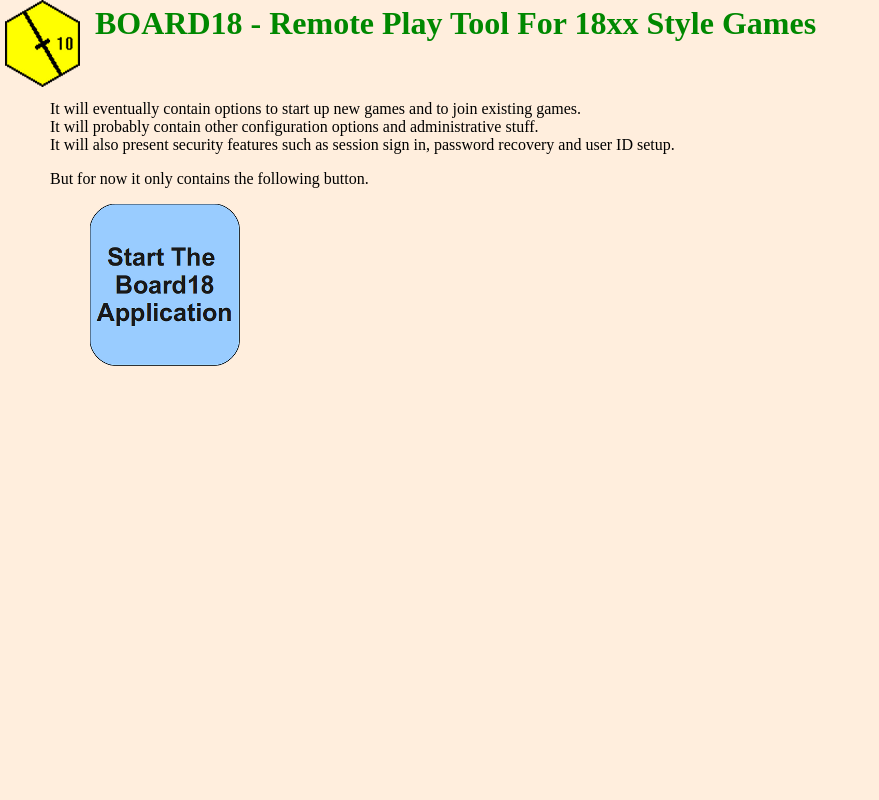
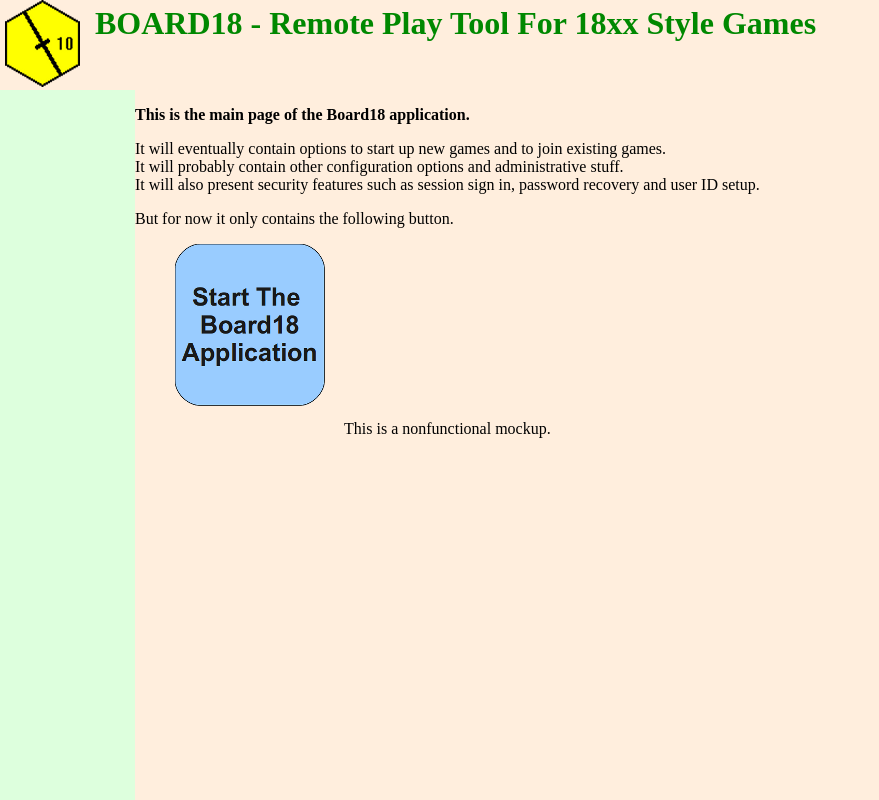
Before and after one commit to richpri/board18, a PHP site: page / in a window 1280 px wide. Shown: the whole page, without its empty margins (0-879 px from the left). Run offline with PHP 8.4, Linux system fonts and the light colour scheme.

Commit message:
Finished cleanup of code separation [common vs Map] . Also brought indx.html in line with this schema.

```diff
--- a/index.html
+++ b/index.html
@@ -5,8 +5,13 @@
     <title>BOARD18 - Remote Play Tool For 18xx Style Games</title>
     <link rel="shortcut icon" href="images/favicon.ico" >
     <link rel="stylesheet" href="style/board18com.css" />
+    <link rel="stylesheet" href="style/board18Index.css" />
+    <script type="text/javascript" src="scripts/jquery.js">
+    </script>
+    <script type="text/javascript" src="scripts/board18com.js">
+    </script>
   </head>
-  <body style="background-color:#ffeedd">
+  <body>
     <div id="topofpage">
       <div id="logo">
         <img src="images/logo.png" alt="Logo" />
@@ -16,8 +21,11 @@
         <h1>BOARD18 - Remote Play Tool For 18xx Style Games</h1>
       </div>
     </div>
-    <section style="padding:50px;">
-      <div>
+    <div id="leftofpage">
+      <p></p>
+    </div>
+    <div id="rightofpage">
+      <div id="content">
         <p><b>This is the main page of the Board18 application.</b></p>
         <p>It will eventually contain options to start up new games and to
           join existing games. <br/>
@@ -26,13 +34,15 @@
           It will also present security features such as session sign in,
           password recovery and user ID setup.</p>
         <p>But for now it only contains the following button.</p>
+        <div style="position:relative; left:40px;">
+          <a href="board18Map.php"><img src="images/start.png"
+                                        alt="Start BOARD18" /></a>
+        </div>
+        <footer>
+          This is a nonfunctional mockup.
+        </footer>
       </div>
-
-      <div style="position:relative; left:40px;">
-        <a href="board18Map.php"><img src="images/start.png"
-                                      alt="Start BOARD18" /></a>
-      </div>
-    </section>
+    </div>
 
   </body>
 </html>
--- /dev/null
+++ b/scripts/board18com.js
@@ -0,0 +1,38 @@
+/*
+ * This file contains scripts that are common to
+ * all board18 web pages.
+ */
+
+/* Function setPage() adjusts the height and width
+ * of rightofpage and the height of lefttofpage.
+ */
+function setPage()
+{
+  var winH = $(window).height();
+  var winW = $(window).width();
+  $('#rightofpage').css('height', winH-90);
+  $('#rightofpage').css('width', winW-135);
+  $('#leftofpage').css('height', winH-90);
+}
+
+/* Function resize() waits for 200 ms before
+ * executing setPage. Multiple window resize
+ * events that occur within this time peroid
+ * will only trigger the setPage function once.
+ */
+$(window).resize(function()
+{
+  if(this.resizeTO) clearTimeout(this.resizeTO);
+  this.resizeTO = setTimeout(function()
+  {
+    $(this).trigger('resizeEnd');
+  }, 200);
+});
+$(window).bind('resizeEnd', function() {
+  setPage();
+});
+
+/* Initial page resizing. */
+$(function(){
+  setPage();
+});
--- /dev/null
+++ b/style/board18Index.css
@@ -0,0 +1,20 @@
+/* CSS Document for index page  */
+/* File: style/board18Index.css */
+
+#content {
+  background-color:#ffeedd;
+  position: absolute;
+  left:0px;
+  top:0px;
+  height:350px;
+}
+
+footer {
+  position: absolute;
+  left:0px;
+  bottom:0px;
+  height:20px;
+  width:100%;
+  clear:both;
+  text-align:center;
+}
--- a/style/board18board.css
+++ b/style/board18Map.css
@@ -1,5 +1,5 @@
 /* CSS Document for board page  */
-/* File: style/board18board.css */
+/* File: style/board18Map.css */
 
 #sidebar {
   width:120px;
```
Also changed, not shown: board18Map.php (+7 -11 lines), scripts/board18Map.js (+0 -12 lines).
